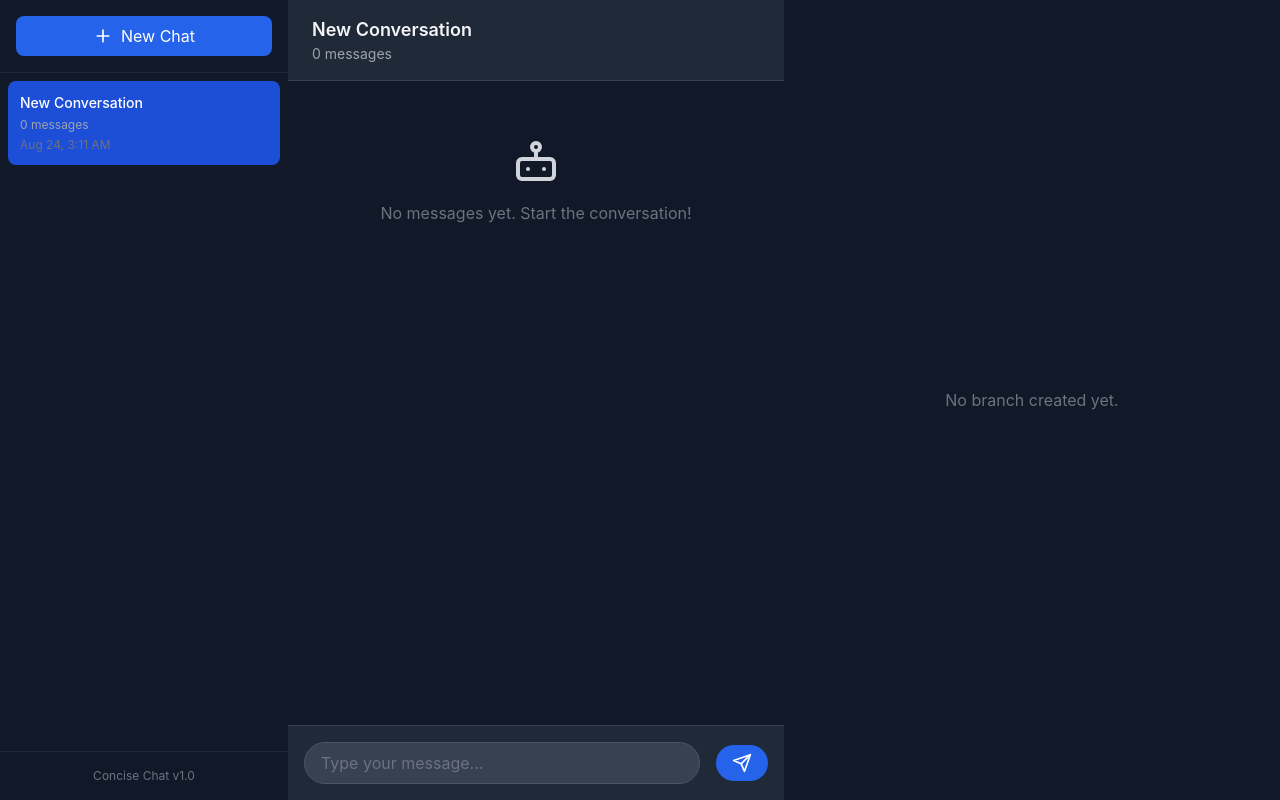
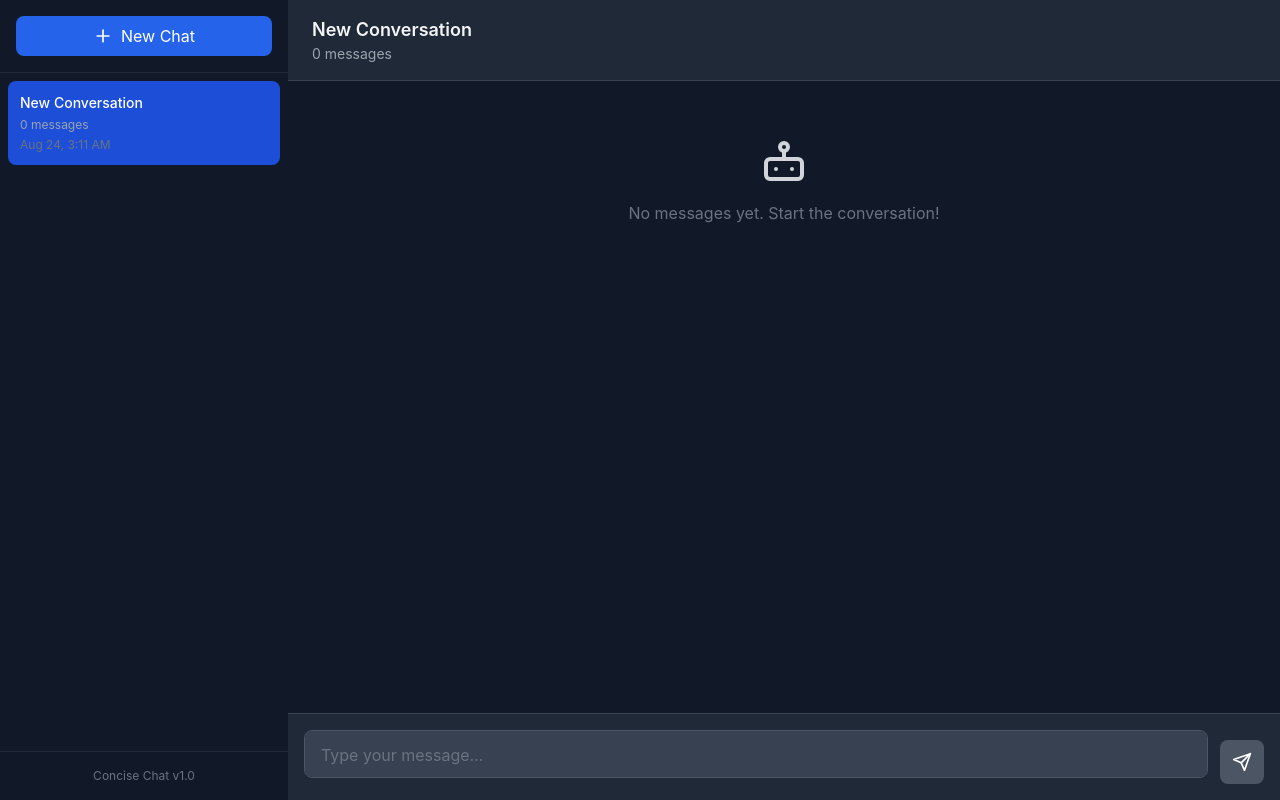
Before and after one commit to Rarora18/ConciseChat, a React (Vite) app: page / in a window 1280 px wide. Both pictures are taken after a click on the button "New Chat". Built offline with nearby package versions, Linux system fonts and the light colour scheme.

Commit message:
Added branching split screen ability

```diff
--- a/src/App.jsx
+++ b/src/App.jsx
@@ -2,12 +2,14 @@ import React, { useState, useCallback } from 'react'
 import ChatInterface from './components/ChatInterface'
 import Sidebar from './components/Sidebar'
 import { generateId } from './utils/helpers'
+import { generateAIResponse } from './utils/aiResponses'
 
 function App() {
   const [conversations, setConversations] = useState([])
   const [currentConversationId, setCurrentConversationId] = useState(null)
   const [branchConversationId, setBranchConversationId] = useState(null) // Track the branch conversation
   const [isLoading, setIsLoading] = useState(false)
+  const [branchLoading, setBranchLoading] = useState(false)
 
   const createNewConversation = useCallback(() => {
     const newConversation = {
@@ -24,8 +26,17 @@ function App() {
   }, [])
 
   const addMessage = useCallback((content, role = 'user', targetConversationId) => {
+    // Use provided target conversation ID or current conversation ID
+    const actualTargetId = targetConversationId || currentConversationId
+
+    // Create new conversation if none exists
+    if (!actualTargetId) {
+      createNewConversation()
+      return
+    }
+
     // Ensure the target conversation exists
-    const targetConversation = conversations.find(conv => conv.id === targetConversationId)
+    const targetConversation = conversations.find(conv => conv.id === actualTargetId)
     if (!targetConversation) return
 
     const newMessage = {
@@ -33,12 +44,12 @@ function App() {
       content,
       role,
       timestamp: new Date(),
-      conversationId: targetConversationId
+      conversationId: actualTargetId
     }
 
     // Add the user message to the correct conversation
     setConversations(prev => prev.map(conv =>
-      conv.id === targetConversationId
+      conv.id === actualTargetId
         ? {
             ...conv,
             messages: [...conv.messages, newMessage],
@@ -50,21 +61,42 @@ function App() {
 
     // Generate AI response for user messages
     if (role === 'user') {
+      // Set loading state based on which conversation is being updated
+      if (actualTargetId === currentConversationId) {
         setIsLoading(true)
+      } else if (actualTargetId === branchConversationId) {
+        setBranchLoading(true)
+      }
 
-      const aiResponse = generateAIResponse(content)
+      // Get the target conversation to check if it's a branch with history
+      const targetConversation = conversations.find(conv => conv.id === actualTargetId)
+
+      // For branch conversations, include conversation history in the AI response
+      let aiResponse
+      if (targetConversation && targetConversation.conversationHistory) {
+        // Create context from conversation history
+        const context = targetConversation.conversationHistory
+          .map(msg => `${msg.role}: ${msg.content}`)
+          .join('\n')
+
+        // Pass context to AI response generation
+        aiResponse = generateAIResponse(content, context)
+      } else {
+        // Regular AI response for main conversations
+        aiResponse = generateAIResponse(content)
+      }
 
       const aiMessage = {
         id: generateId(),
         content: aiResponse.short,
         role: 'assistant',
         timestamp: new Date(),
-        conversationId: targetConversationId,
+        conversationId: actualTargetId,
         expandedContent: aiResponse.expanded
       }
 
       setConversations(prev => prev.map(conv =>
-        conv.id === targetConversationId
+        conv.id === actualTargetId
           ? {
               ...conv,
               messages: [...conv.messages, aiMessage],
@@ -73,34 +105,41 @@ function App() {
           : conv
       ))
 
+      // Clear loading state based on which conversation was updated
+      if (actualTargetId === currentConversationId) {
         setIsLoading(false)
+      } else if (actualTargetId === branchConversationId) {
+        setBranchLoading(false)
       }
-  }, [conversations])
+    }
+  }, [conversations, currentConversationId, branchConversationId, createNewConversation])
 
   const branchConversation = useCallback((messageId, content) => {
-    // Prevent branching off a branch
+    // Only allow branching from the main conversation (not from a branch)
     if (branchConversationId) {
-      alert('You cannot branch off a branch.')
+      alert('You can only branch from the main conversation.')
       return
     }
 
     const parentConversation = conversations.find(conv => conv.id === currentConversationId)
     if (!parentConversation) return
 
-    // Copy messages up to the point of branching
-    const branchMessages = parentConversation.messages.filter(msg => msg.id <= messageId)
+    // Get conversation history up to the branching point for context
+    const conversationHistory = parentConversation.messages.filter(msg => msg.id <= messageId)
 
     const newConversation = {
       id: generateId(),
       title: `Branch: ${content.substring(0, 30)}...`,
-      messages: branchMessages,
+      messages: [], // Start with empty messages (blank chat)
       createdAt: new Date(),
       updatedAt: new Date(),
-      parentMessageId: messageId
+      parentMessageId: messageId,
+      conversationHistory: conversationHistory // Store history as context, not displayed
     }
 
     setConversations(prev => [...prev, newConversation])
-    setBranchConversationId(newConversation.id) // Set the branch conversation
+    // DON'T change currentConversationId - keep the main chat as current
+    setBranchConversationId(newConversation.id) // Mark this as a branch
   }, [conversations, currentConversationId, branchConversationId])
 
   const toggleMessageExpansion = useCallback((messageId) => {
@@ -118,169 +157,74 @@ function App() {
     ))
   }, [currentConversationId])
 
+  const closeBranch = useCallback(() => {
+    setBranchConversationId(null)
+  }, [])
+
+  // Wrapper functions to send messages to specific conversations
+  const sendToMainChat = useCallback((content, role = 'user') => {
+    addMessage(content, role, currentConversationId)
+  }, [addMessage, currentConversationId])
+
+  const sendToBranchChat = useCallback((content, role = 'user') => {
+    addMessage(content, role, branchConversationId)
+  }, [addMessage, branchConversationId])
+
   const currentConversation = conversations.find(conv => conv.id === currentConversationId)
   const branchConversationData = conversations.find(conv => conv.id === branchConversationId)
 
+  // Determine if we should show split view
+  const showSplitView = branchConversationId && branchConversationData
+
   return (
-    <div className="h-screen w-screen bg-gray-900 text-gray-100 flex">
-      {/* Sidebar */}
+    <div className="flex h-screen bg-gray-50">
       <Sidebar
         conversations={conversations}
         currentConversationId={currentConversationId}
         onConversationSelect={setCurrentConversationId}
         onNewConversation={createNewConversation}
-        className="w-72 bg-gray-800"
       />
 
-      {/* Chat Interface */}
+      {showSplitView ? (
+        // Split view: Original chat on left, branch on right
         <div className="flex-1 flex">
-        {/* Main Conversation */}
-        <div className="w-1/2 bg-gray-900 text-gray-100">
+          <div className="w-1/2 border-r border-gray-200">
             <ChatInterface
               conversation={currentConversation}
-            onSendMessage={(content, role) => addMessage(content, role, currentConversationId)}
+              onSendMessage={sendToMainChat}
               onBranchConversation={branchConversation}
               onToggleExpansion={toggleMessageExpansion}
               isLoading={isLoading}
-            className="flex-1 bg-gray-900 text-gray-100"
+              isBranchView={false}
             />
           </div>
-
-        {/* Branch Conversation */}
-        {branchConversationId ? (
-          <div className="w-1/2 bg-gray-900 text-gray-100 border-l border-gray-800">
+          <div className="w-1/2">
             <ChatInterface
               conversation={branchConversationData}
-              onSendMessage={(content, role) => addMessage(content, role, branchConversationId)}
-              onBranchConversation={null} // Disable branching from the branch
+              onSendMessage={sendToBranchChat}
+              onBranchConversation={branchConversation}
+              onToggleExpansion={toggleMessageExpansion}
+              isLoading={branchLoading}
+              isBranchView={true}
+              onCloseBranch={closeBranch}
+            />
+          </div>
+        </div>
+      ) : (
+        // Single view: Full width chat
+        <div className="flex-1">
+          <ChatInterface
+            conversation={currentConversation}
+            onSendMessage={sendToMainChat}
+            onBranchConversation={branchConversation}
             onToggleExpansion={toggleMessageExpansion}
             isLoading={isLoading}
-              className="flex-1 bg-gray-900 text-gray-100"
+            isBranchView={false}
           />
         </div>
-        ) : (
-          <div className="w-1/2 bg-gray-900 text-gray-800 flex items-center justify-center">
-            <p className="text-gray-500">No branch created yet.</p>
-          </div>
       )}
-      </div>
     </div>
   )
 }
 
-// Intelligent AI response generator
-function generateAIResponse(userMessage) {
-  const lowerMessage = userMessage.toLowerCase().trim();
-
-  // Greetings and basic interactions
-  if (lowerMessage.match(/^(hi|hello|hey|good morning|good afternoon|good evening)$/)) {
-    return {
-      short: 'Hi there! 👋',
-      expanded: 'Hello! I\'m your AI assistant, here to help with anything you need. Whether it\'s answering questions, solving problems, or just having a chat, feel free to ask!'
-    };
-  }
-
-  if (lowerMessage.includes('how are you')) {
-    return {
-      short: 'I\'m doing great!',
-      expanded: 'Thanks for asking! As an AI, I don\'t have feelings, but I\'m fully operational and ready to assist you with anything you need. Let me know how I can help!'
-    };
-  }
-
-  if (lowerMessage.match(/^(thanks?|thank you)/)) {
-    return {
-      short: 'You\'re welcome! 😊',
-      expanded: 'You\'re very welcome! I\'m always here to help. If you have more questions or need assistance, don’t hesitate to ask!'
-    };
-  }
-
-  if (lowerMessage.match(/^(yes|yeah|yep|sure|ok|okay)$/)) {
-    return {
-      short: 'Got it! 👍',
-      expanded: 'Understood! If there’s anything else you’d like to discuss or clarify, let me know. I’m here to help!'
-    };
-  }
-
-  if (lowerMessage.match(/^(no|nope|nah)$/)) {
-    return {
-      short: 'Alright. 👌',
-      expanded: 'No problem! If you change your mind or have any questions later, feel free to ask. I’m here whenever you need me.'
-    };
-  }
-
-  if (lowerMessage.includes('who are you')) {
-    return {
-      short: 'I\'m your AI assistant! 🤖',
-      expanded: 'I\'m an AI assistant designed to help you with a variety of tasks. Whether you need answers, explanations, or creative ideas, I\'m here to assist. Let me know how I can make your day easier!'
-    };
-  }
-
-  // General knowledge questions
-  if (lowerMessage.includes('capital of') || lowerMessage.includes('what is the capital')) {
-    const capitals = {
-      'france': 'Paris',
-      'germany': 'Berlin',
-      'japan': 'Tokyo',
-      'canada': 'Ottawa',
-      'australia': 'Canberra',
-      'brazil': 'Brasília',
-      'india': 'New Delhi',
-      'china': 'Beijing',
-      'russia': 'Moscow',
-      'uk': 'London',
-      'united kingdom': 'London',
-      'usa': 'Washington, D.C.',
-      'united states': 'Washington, D.C.'
-    };
-
-    for (const [country, capital] of Object.entries(capitals)) {
-      if (lowerMessage.includes(country)) {
-        return {
-          short: `The capital of ${country.charAt(0).toUpperCase() + country.slice(1)} is ${capital}.`,
-          expanded: `${capital} is the capital of ${country.charAt(0).toUpperCase() + country.slice(1)}. It is a major hub for politics, culture, and history, and is home to many iconic landmarks and institutions.`
-        };
-      }
-    }
-  }
-
-  // Math questions
-  if (lowerMessage.includes('what is') && /\d/.test(lowerMessage)) {
-    const mathMatch = lowerMessage.match(/(\d+)\s*([+\-*/])\s*(\d+)/);
-    if (mathMatch) {
-      const [, num1, operator, num2] = mathMatch;
-      const a = parseFloat(num1);
-      const b = parseFloat(num2);
-      let result;
-
-      switch (operator) {
-        case '+':
-          result = a + b;
-          break;
-        case '-':
-          result = a - b;
-          break;
-        case '*':
-          result = a * b;
-          break;
-        case '/':
-          result = b !== 0 ? a / b : 'undefined (division by zero)';
-          break;
-        default:
-          result = 'unknown operation';
-      }
-
-      return {
-        short: `${a} ${operator} ${b} = ${result}`,
-        expanded: `The result of ${a} ${operator} ${b} is ${result}. This is a basic arithmetic operation. Let me know if you need help with more complex calculations!`
-      };
-    }
-  }
-
-  // Fallback for vague or unclear prompts
-  return {
-    short: 'I\'m not sure what you mean.',
-    expanded: `I couldn’t fully understand your message: "${userMessage}". Could you clarify or provide more details? I’m here to help with anything you need, whether it’s answering questions, solving problems, or just having a conversation.`
-  };
-}
-
 export default App
--- a/src/components/ChatInterface.jsx
+++ b/src/components/ChatInterface.jsx
@@ -1,13 +1,16 @@
 import React, { useRef, useEffect } from 'react'
-import { Send, Bot } from 'lucide-react'
+import { Bot, X } from 'lucide-react'
 import Message from './Message'
+import MessageInput from './MessageInput'
 
 function ChatInterface({
   conversation,
   onSendMessage,
   onBranchConversation,
   onToggleExpansion,
-  isLoading
+  isLoading,
+  isBranchView = false,
+  onCloseBranch
 }) {
   const messagesEndRef = useRef(null)
 
@@ -19,16 +22,7 @@ function ChatInterface({
     scrollToBottom()
   }, [conversation?.messages])
 
-  const handleKeyDown = (e) => {
-    if (e.key === 'Enter' && !e.shiftKey) {
-      e.preventDefault()
-      const content = e.target.value.trim()
-      if (content) {
-        onSendMessage(content, 'user')
-        e.target.value = ''
-      }
-    }
-  }
+
 
   if (!conversation) {
     return (
@@ -55,13 +49,25 @@ function ChatInterface({
   return (
     <div className="flex flex-col h-full bg-gray-900 text-gray-100">
       {/* Header */}
-      <div className="bg-gray-800 border-b border-gray-700 px-6 py-4">
-        <h1 className="text-lg font-semibold text-gray-100">
-          {conversation.title}
-        </h1>
-        <p className="text-sm text-gray-400">
-          {conversation.messages.length} messages
-        </p>
+      <div className="bg-gray-800 border-b border-gray-700 px-6 py-4 flex items-center justify-between">
+        <div>
+          <h1 className="text-lg font-semibold text-gray-100">
+            {isBranchView ? 'Branch' : conversation.title}
+          </h1>
+          <p className="text-sm text-gray-400">
+            {conversation.messages.length} messages
+            {isBranchView && ' • Branch'}
+          </p>
+        </div>
+        {isBranchView && onCloseBranch && (
+          <button
+            onClick={onCloseBranch}
+            className="text-gray-400 hover:text-gray-200 transition-colors"
+            title="Close branch"
+          >
+            <X className="w-5 h-5" />
+          </button>
+        )}
       </div>
 
       {/* Messages */}
@@ -78,6 +84,7 @@ function ChatInterface({
               message={message}
               onBranch={onBranchConversation}
               onToggleExpansion={onToggleExpansion}
+              isBranchView={isBranchView}
             />
           ))
         )}
@@ -101,26 +108,8 @@ function ChatInterface({
       </div>
 
       {/* Input */}
-      <div className="p-4 bg-gray-800 border-t border-gray-700 flex items-center space-x-4">
-        <input
-          type="text"
-          placeholder="Type your message..."
-          className="flex-1 bg-gray-700 text-gray-200 placeholder-gray-500 px-4 py-2 rounded-full border border-gray-600 focus:outline-none focus:ring-2 focus:ring-blue-600"
-          onKeyDown={handleKeyDown}
-        />
-        <button
-          onClick={() => {
-            const input = document.querySelector('input[type="text"]')
-            const content = input.value.trim()
-            if (content) {
-              onSendMessage(content, 'user')
-              input.value = ''
-            }
-          }}
-          className="bg-blue-600 text-white px-4 py-2 rounded-full hover:bg-blue-700 transition-colors"
-        >
-          <Send className="w-5 h-5" />
-        </button>
+      <div className="p-4 bg-gray-800 border-t border-gray-700">
+        <MessageInput onSendMessage={onSendMessage} disabled={isLoading} />
       </div>
     </div>
   )
--- a/src/components/Message.jsx
+++ b/src/components/Message.jsx
@@ -2,7 +2,7 @@ import React from 'react'
 import { Bot, User, ChevronDown, ChevronUp, GitBranch, Clock } from 'lucide-react'
 import { formatTimestamp } from '../utils/helpers'
 
-function Message({ message, onBranch, onToggleExpansion }) {
+function Message({ message, onBranch, onToggleExpansion, isBranchView = false }) {
   const isUser = message.role === 'user'
   const hasExpandedContent = message.expandedContent && message.expandedContent !== message.content
 
@@ -71,6 +71,7 @@ function Message({ message, onBranch, onToggleExpansion }) {
                 </button>
               )}
 
+              {!isBranchView && (
                 <button
                   onClick={() => onBranch(message.id, message.content)}
                   className="flex items-center space-x-1 hover:text-primary-600 transition-colors"
@@ -79,6 +80,7 @@ function Message({ message, onBranch, onToggleExpansion }) {
                   <GitBranch className="w-3 h-3" />
                   <span>Branch</span>
                 </button>
+              )}
             </>
           )}
         </div>
--- a/src/components/MessageInput.jsx
+++ b/src/components/MessageInput.jsx
@@ -38,7 +38,7 @@ function MessageInput({ onSendMessage, disabled = false }) {
           onKeyDown={handleKeyDown}
           placeholder="Type your message..."
           disabled={disabled}
-          className="w-full resize-none border border-gray-300 rounded-lg px-4 py-3 focus:outline-none focus:ring-2 focus:ring-primary-500 focus:border-transparent disabled:bg-gray-100 disabled:cursor-not-allowed"
+          className="w-full resize-none bg-gray-700 text-gray-200 placeholder-gray-500 border border-gray-600 rounded-lg px-4 py-3 focus:outline-none focus:ring-2 focus:ring-blue-600 focus:border-transparent disabled:bg-gray-600 disabled:cursor-not-allowed"
           rows="1"
           maxRows="6"
         />
@@ -47,7 +47,7 @@ function MessageInput({ onSendMessage, disabled = false }) {
       <button
         type="submit"
         disabled={!message.trim() || disabled}
-        className="bg-primary-600 text-white p-3 rounded-lg hover:bg-primary-700 disabled:bg-gray-300 disabled:cursor-not-allowed transition-colors"
+        className="bg-blue-600 text-white p-3 rounded-lg hover:bg-blue-700 disabled:bg-gray-600 disabled:cursor-not-allowed transition-colors"
       >
         <Send className="w-5 h-5" />
       </button>
```
Lines whose indentation alone changed are shown as unchanged.
